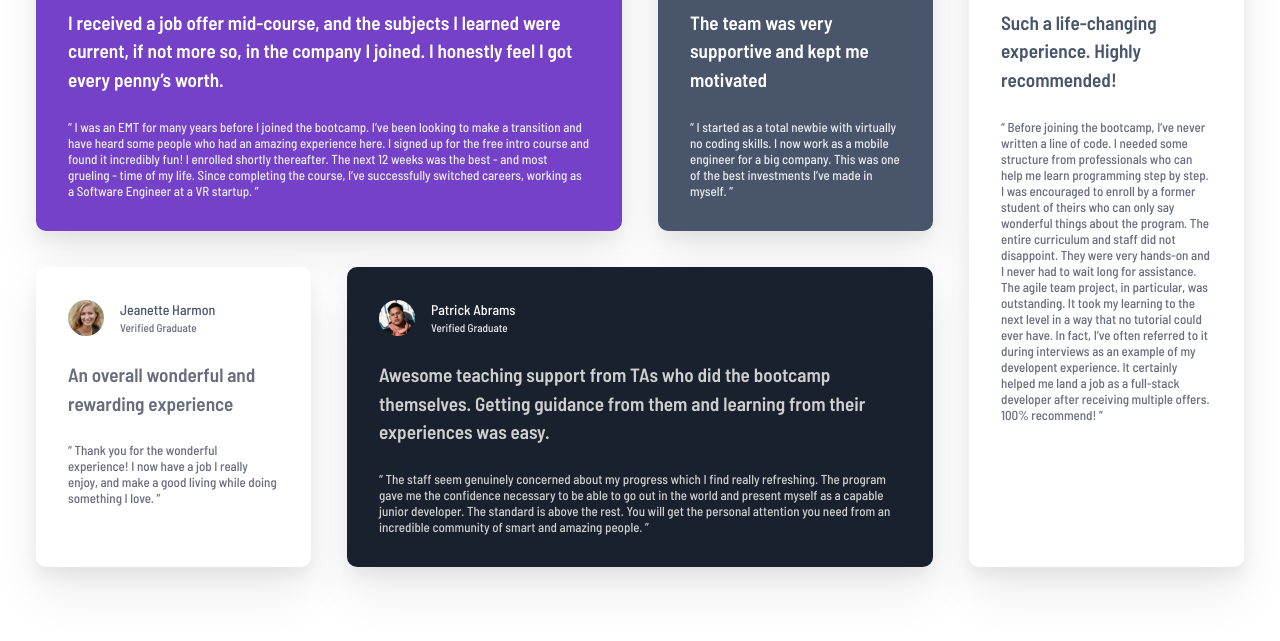
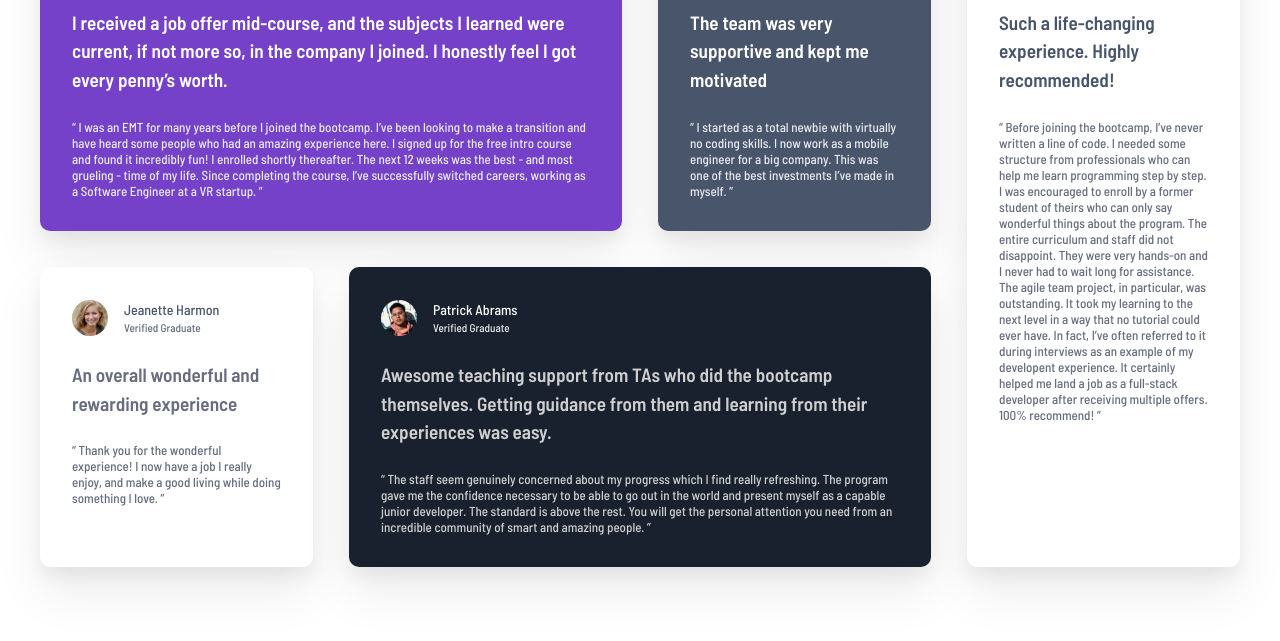
Before and after one commit to bryancarias/TesstimonialsGridSection, a plain HTML site: page index.html in a window 1280 px wide. Shown: the part 159-800 px from the top of the page. Drawn offline with Linux system fonts and the light colour scheme.

Commit message:
Add: reto terminado

```diff
--- a/style.css
+++ b/style.css
@@ -40,8 +40,11 @@
   --font-family: "Barlow Semi Condensed", Arial, Helvetica, sans-serif;
   --font-weight-500: 500;
   --font-weight-600: 600;
-
   --font-size-13px: 0.8125rem; /* 13px */
+  --size-10px: 0.625rem; /* 10px */
+  --size-15px: 0.9375rem; /* 15px */
+  --size-32px: 2rem; /* 32px */
+  --size-36px: 2.25rem; /* 36px */
 }
 
 body {
@@ -51,12 +54,13 @@ body {
   font-weight: var(--font-weight-500);
   font-size: var(--font-size-13px);
 
-  width: 100vw;
-  height: 100vh;
-
-  display: flex;
-  justify-content: center;
-  align-items: center;
+  @media (min-width: 75rem) {
+    display: flex;
+    justify-content: center;
+    align-items: center;
+    width: 100vw;
+    height: 100vh;
+  }
 }
 
 h1,
@@ -67,40 +71,42 @@ p {
 
 .container {
   width: 100vw;
-  margin: 72px 0;
+  margin: 4.5rem 0;
   background-color: var(--white);
   display: grid;
   grid-template-columns: 1fr;
-  gap: 36px;
-  padding: 0 36px;
+  gap: var(--size-36px);
+  padding: 0 var(--size-36px);
 
-  @media (min-width: 768px) {
+  @media (min-width: 48rem) {
     grid-template-columns: repeat(2, 1fr);
   }
 
-  @media (min-width: 1200px) {
+  @media (min-width: 75rem) {
     margin: 0;
-    max-width: 1500px;
+    padding: 0;
+    max-width: clamp(75rem, 80%, 84.375rem);
     grid-template-columns: repeat(4, 1fr);
   }
 }
 
 .card {
   width: 100%;
-  padding: 32px;
-  border-radius: 10px;
-  box-shadow: 0 10px 15px rgba(0, 0, 0, 0.05), 0 25px 50px rgba(0, 0, 0, 0.08);
+  padding: var(--size-32px);
+  border-radius: var(--size-10px);
+  box-shadow: 0 var(--size-10px) var(--size-15px) rgba(0, 0, 0, 0.05),
+    0 25px 50px rgba(0, 0, 0, 0.08);
 }
 
 .card-header {
   display: flex;
   align-items: center;
-  gap: 16px;
-  margin-bottom: 24px;
+  gap: 1rem;
+  margin-bottom: 1.5rem;
 }
 
 .card-header__image {
-  width: 36px;
+  width: var(--size-36px);
   border-radius: 50%;
   object-fit: cover;
 }
@@ -122,7 +128,7 @@ p {
   font-weight: var(--font-weight-600);
   font-size: 1.2rem;
   line-height: 150%;
-  margin-bottom: 24px;
+  margin-bottom: 1.5rem;
 }
 
 .daniel-avatar {
@@ -147,7 +153,7 @@ p {
   color: var(--white);
   background-color: var(--purple500);
 
-  @media (min-width: 1200px) {
+  @media (min-width: 75rem) {
     grid-column: 1 / 3;
   }
 }
@@ -160,7 +166,7 @@ p {
 .jeanette {
   background-color: var(--white);
 
-  @media (min-width: 1200px) {
+  @media (min-width: 75rem) {
     grid-column: 1 / 2;
   }
 }
@@ -169,7 +175,7 @@ p {
   color: var(--white);
   background-color: var(--darkblue);
 
-  @media (min-width: 1200px) {
+  @media (min-width: 75rem) {
     grid-column: 2 / 4;
   }
 }
@@ -177,7 +183,7 @@ p {
 .kira {
   background-color: var(--white);
 
-  @media (min-width: 1200px) {
+  @media (min-width: 75rem) {
     grid-column: 4 / 5;
     grid-row: 1 / 3;
   }
```
